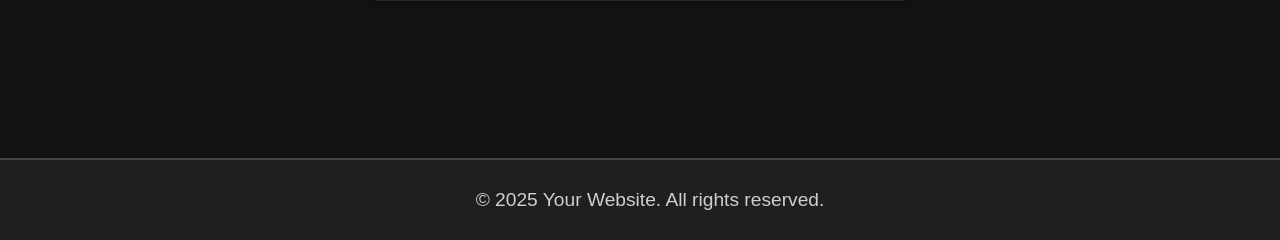
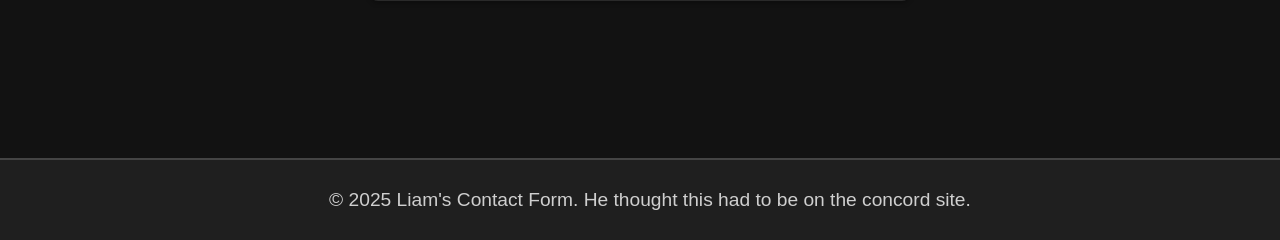
Before and after one commit to LiamF76/www, a PHP site: page / in a window 1280 px wide. Shown: the part 560-800 px from the top of the page. Run offline with PHP 8.4, Linux system fonts and the light colour scheme.

Commit message:
changed copyright msg in footer to sum funny

```diff
--- a/contactForm/index.php
+++ b/contactForm/index.php
@@ -64,7 +64,7 @@ if ($_SERVER["REQUEST_METHOD"] == "POST") {
     </main>
 
     <footer>
-        <p>© <?php echo date("Y"); ?> Your Website. All rights reserved.</p>
+        <p>© <?php echo date("Y"); ?> Liam's Contact Form. He thought this had to be on the concord site.</p>
     </footer>
 </body>
 </html>
```
